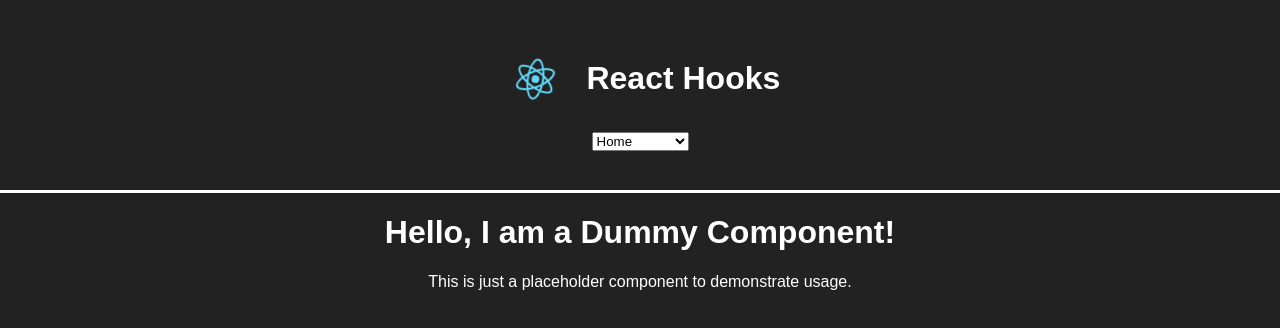
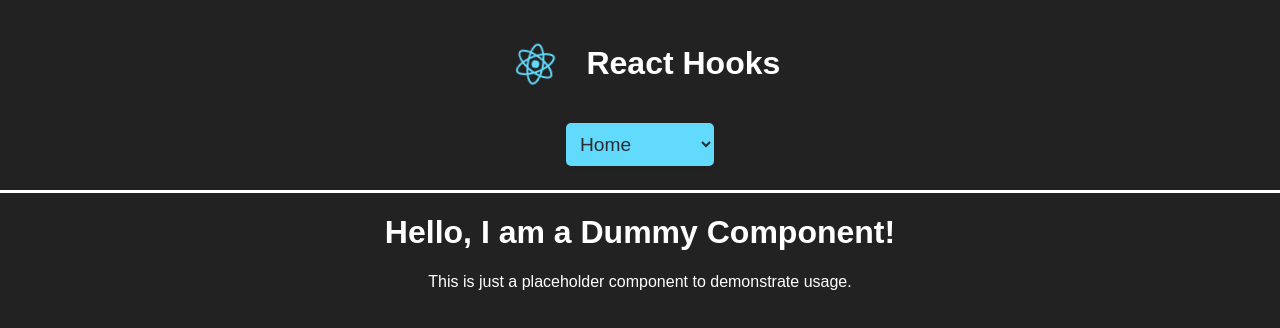
Before and after one commit to elarsaks/react-hooks, a React (Create React App) app: page / in a window 1280 px wide. Shown: the top 328 px of the page. Built offline with nearby package versions, Linux system fonts and the light colour scheme.

Commit message:
Add selector styling

```diff
--- a/src/App.css
+++ b/src/App.css
@@ -42,5 +42,13 @@ body {
 }
 
 .header-selector {
-  margin-top: 1em; /* adjust as necessary */
+  margin-top: 1em;
+  color: #282C34; /* Text color */
+  background-color: #61DAFB; /* Background color */
+  border: none; /* Removes default select border */
+  padding: 10px; /* Adds some space around the text */
+  border-radius: 5px; /* Rounds the corners */
+  font-size: 1.2em; /* Makes the text a bit larger */
+  outline: none; /* Removes focus outline */
+  box-shadow: 0 1px 3px rgba(0, 0, 0, 0.1); /* Adds a bit of shadow */
 }
```
